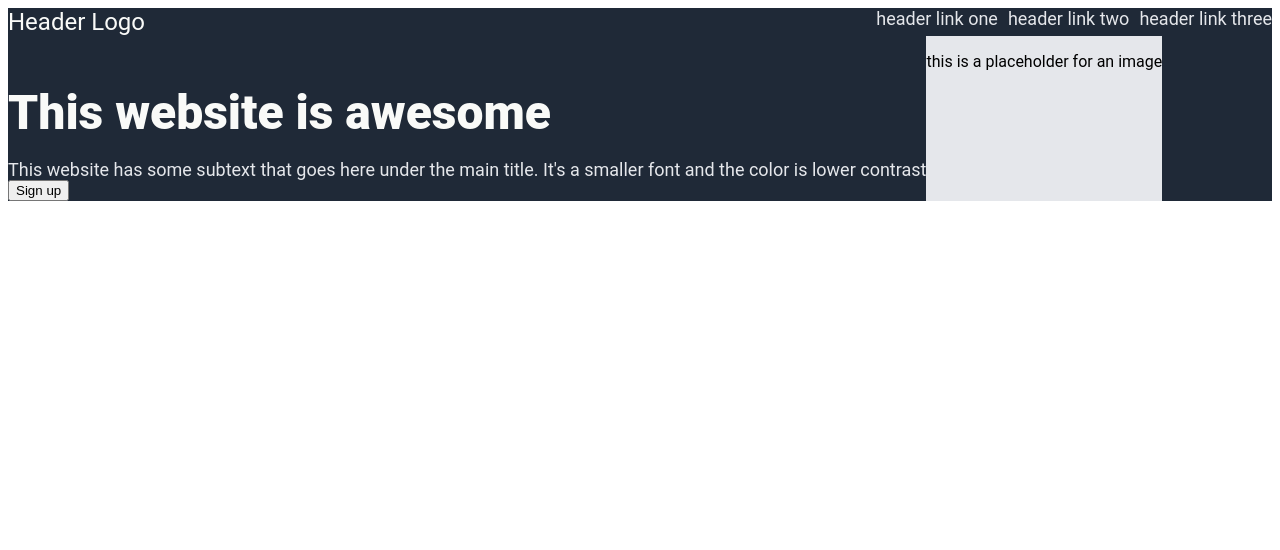
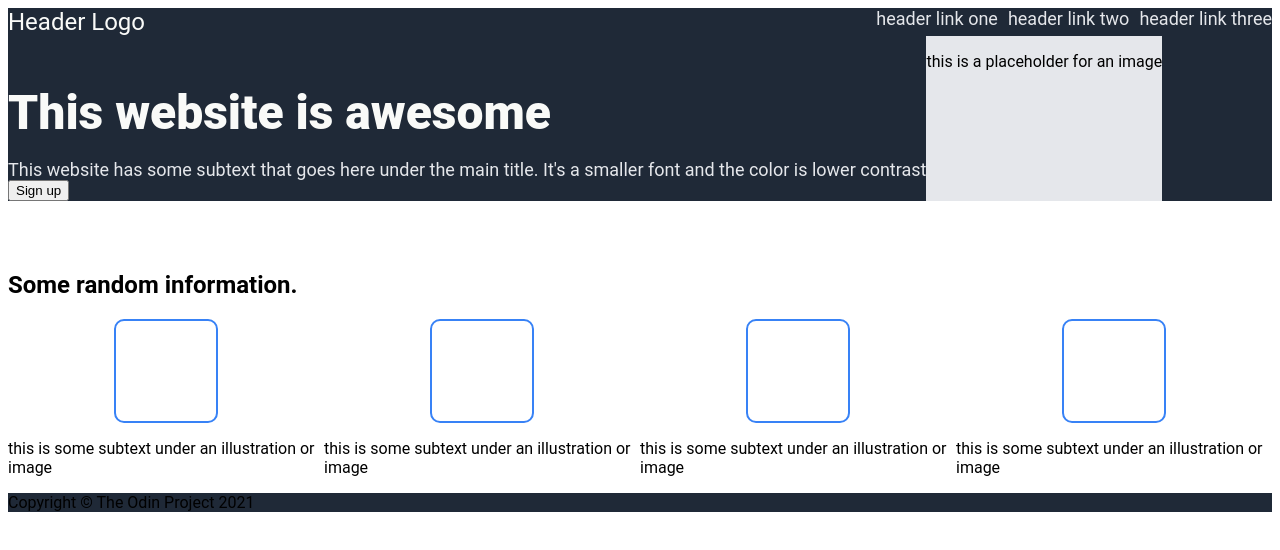
Before and after one commit to Muga117/odin-landing-page-exercise, a plain HTML site: page index.html in a window 1280 px wide. Drawn offline with Linux system fonts and the light colour scheme.

Commit message:
Create information and footer section
Creates and adds content to information and
footer section while adding basic styling.

```diff
--- a/index.html
+++ b/index.html
@@ -29,5 +29,33 @@
             </div>
         </div>
     </div>
+    <div class="section-two"></div>
+        <h2>Some random information.</h2>
+
+        <div class="information-images">
+            <div class="image">
+                <div class="container"></div>
+                <div class="image-subtext"><p>this is some subtext under an illustration or image</p></div>
+            </div>
+
+            <div class="image">
+                <div class="container"></div>
+                <div class="image-subtext"><p>this is some subtext under an illustration or image</p></div>
+            </div>
+
+            <div class="image">
+                <div class="container"></div>
+                <div class="image-subtext"><p>this is some subtext under an illustration or image</p></div>
+            </div>
+
+            <div class="image">
+                <div class="container"></div>
+                <div class="image-subtext"><p>this is some subtext under an illustration or image</p></div>
+            </div>
+        </div>
+
+    <div class="footer">
+        Copyright © The Odin Project 2021
+    </div>
 </body>
 </html>
--- a/style.css
+++ b/style.css
@@ -1,7 +1,8 @@
 body{
     font-family: "Roboto";
 }
-.hero{
+.hero,
+.footer{
     background-color: #1F2937;
 }
 
@@ -48,3 +49,25 @@ ul{
 .introduction-image{
     background-color: #E5E7EB;
 }
+
+.section-two{
+    text-align: center;
+}
+
+.container{
+    border-radius: 10px;
+    border: 2px solid #3882F6;
+    width: 100px;
+    height: 100px;
+}
+
+.information-images {
+    display: flex;
+}
+
+.image{
+    display: flex;
+    flex-direction: column;
+    align-items: center;
+    flex-wrap: wrap;
+}
```
